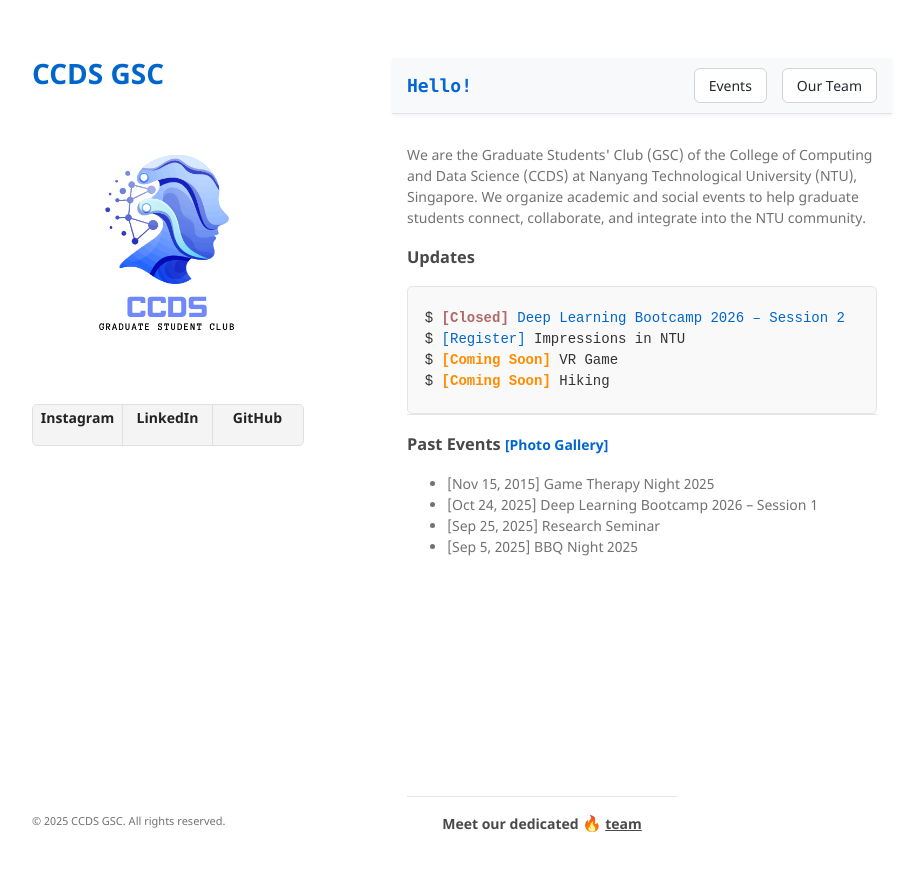
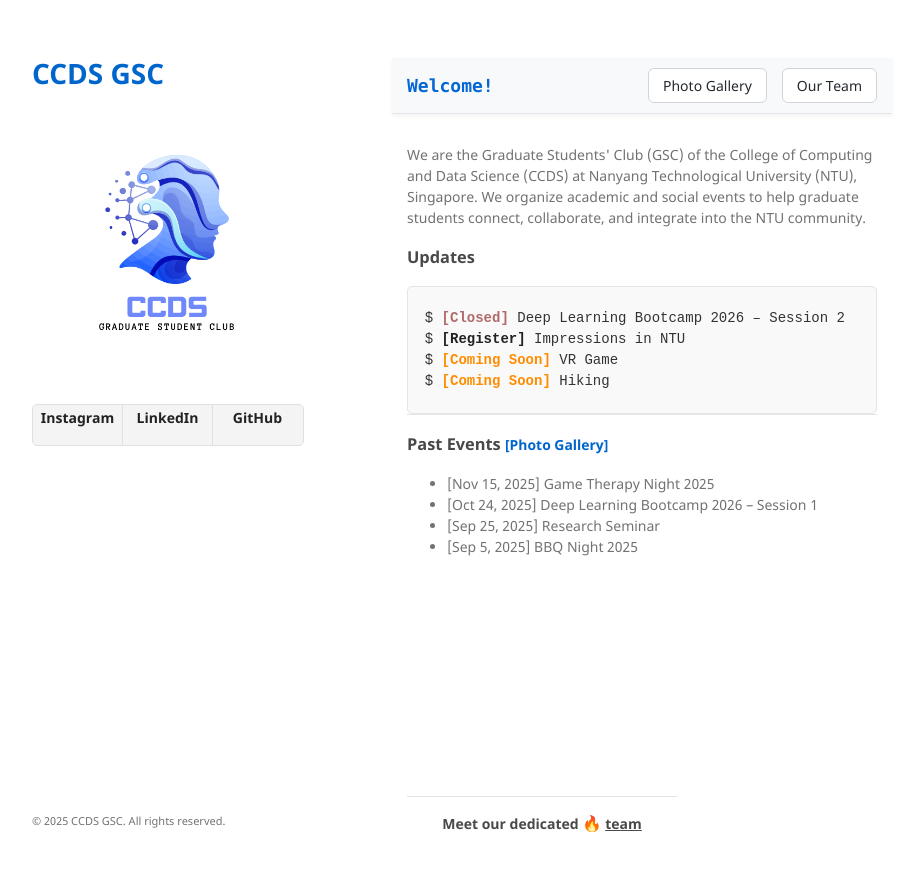
Before and after one commit to ccds-gsc/ccds-gsc.github.io, a Jekyll site: the page built from index.md, in a window 1280 px wide. Shown: the top 872 px of the page, without its empty margins (178-1086 px from the left). Built offline with Jekyll 4.4.1, drawn with Linux system fonts in a browser that asks for light colours; the repository's description, which GitHub fills in, is left out.

Commit message:
Update index.md

```diff
--- a/index.md
+++ b/index.md
@@ -28,7 +28,7 @@ layout: default
       text-decoration: none;
       font-family: 'SFMono-Regular', Consolas, 'Liberation Mono', Menlo, monospace;
     ">
-      Hello!
+      Welcome!
     </a>
 
     <!-- Nav Buttons -->
@@ -45,7 +45,7 @@ layout: default
       "
       onmouseover="this.style.backgroundColor='#0366d6';this.style.color='#ffffff';this.style.borderColor='#0366d6';"
       onmouseout="this.style.backgroundColor='#ffffff';this.style.color='#24292e';this.style.borderColor='#d1d5da';">
-        Events
+        Photo Gallery
       </a>
 
       <a href="./team.html" style="
@@ -118,8 +118,8 @@ layout: default
   </style>
 
   <pre><code>
-  $ <span class="news">[Closed]</span> <a href="https://event.ntu.edu.sg/3rd-deeplearning-bootcamp-ss2" target="_blank" rel="noopener noreferrer">Deep Learning Bootcamp 2026 – Session 2</a>
-  $ <a href="https://forms.office.com/Pages/ResponsePage.aspx?id=SJPOFSq-K0aPwOF2WpsgSr4CcWpj0HJGlxdrSwoZ1gxUMEhVRVdBSENWVDRJWkZJMUxLMExXWUxBRC4u" target="_blank" rel="noopener noreferrer">[Register]</a> Impressions in NTU
+  $ <span class="news">[Closed]</span> Deep Learning Bootcamp 2026 – Session 2
+  $ <a href="https://forms.office.com/Pages/ResponsePage.aspx?id=SJPOFSq-K0aPwOF2WpsgSr4CcWpj0HJGlxdrSwoZ1gxUMEhVRVdBSENWVDRJWkZJMUxLMExXWUxBRC4u" target="_blank" rel="noopener noreferrer"><strong>[Register]</strong></a> Impressions in NTU
   $ <span class="coming">[Coming Soon]</span> VR Game
   $ <span class="coming">[Coming Soon]</span> Hiking
   </code></pre>
@@ -135,7 +135,7 @@ layout: default
   </a>
 </h3>
   <ul>
-    <li>[Nov 15, 2015] Game Therapy Night 2025</li>
+    <li>[Nov 15, 2025] Game Therapy Night 2025</li>
     <li>[Oct 24, 2025] Deep Learning Bootcamp 2026 – Session 1</li>
     <li>[Sep 25, 2025] Research Seminar</li>
     <li>[Sep 5, 2025] BBQ Night 2025</li>
```
